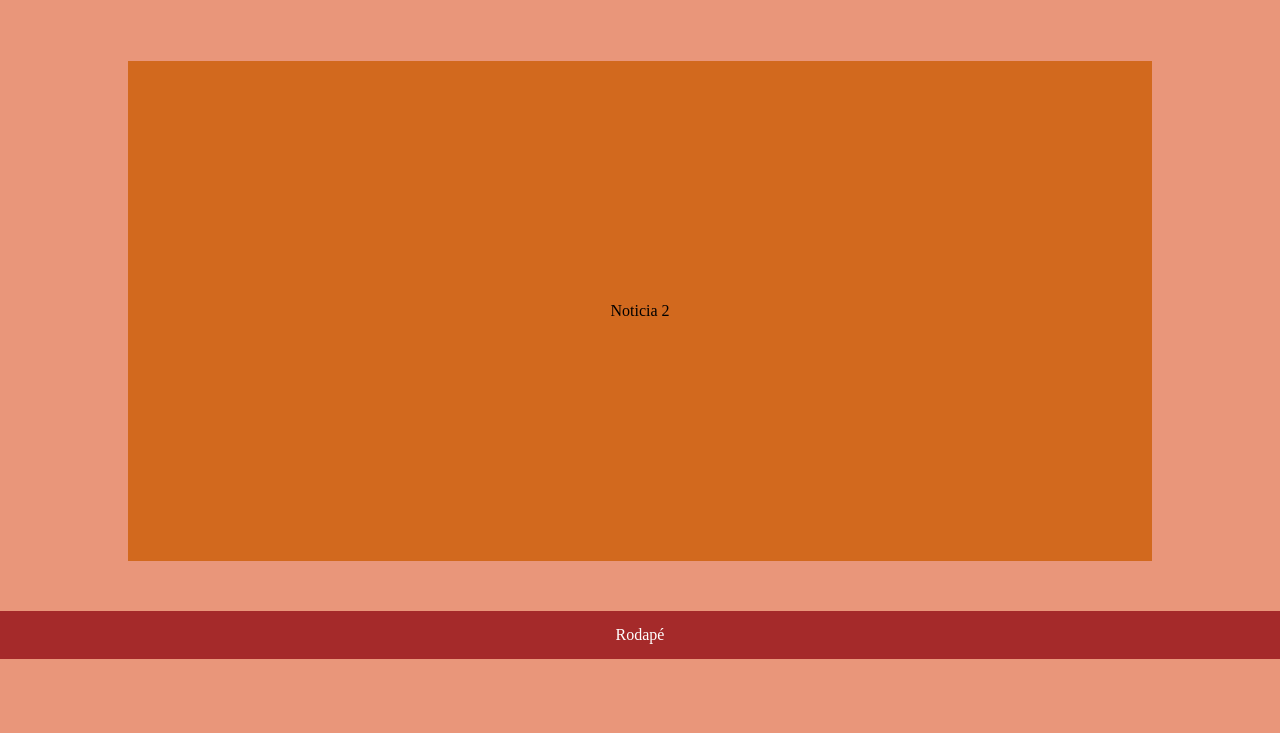
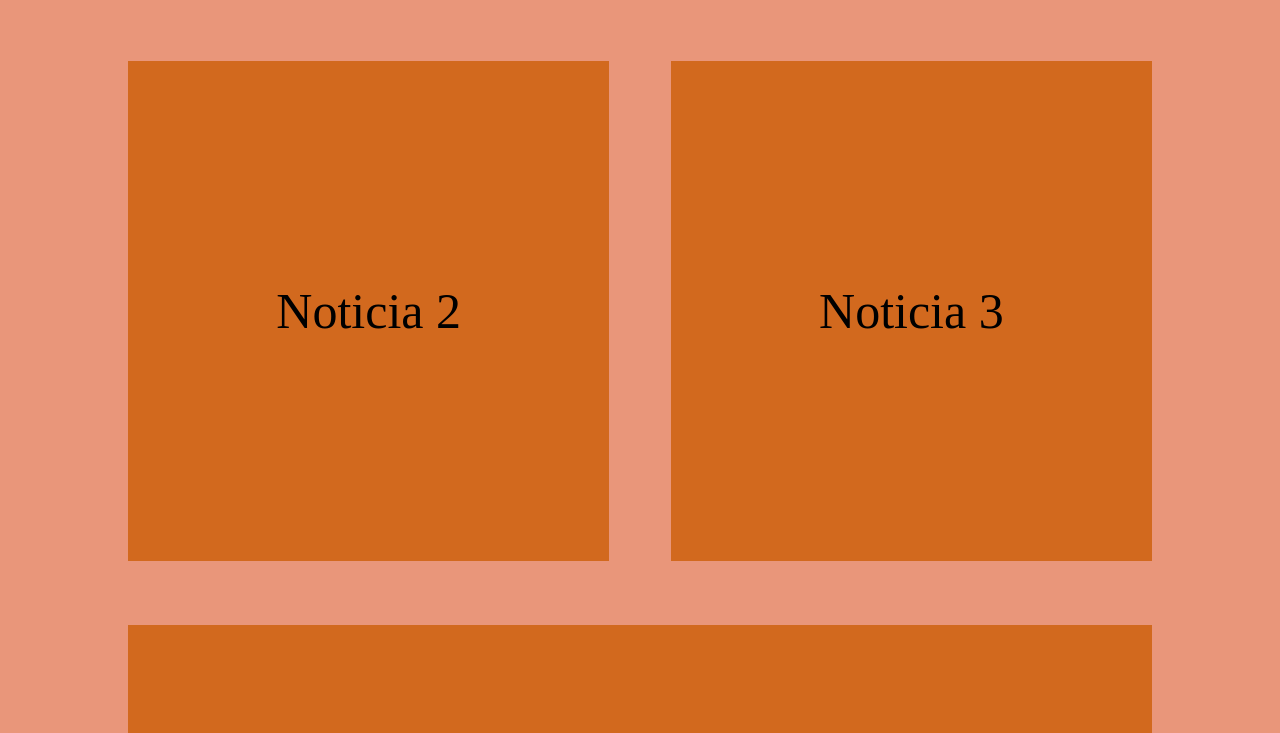
Before and after one commit to giuliacgoncalves/ExercicioBasicoCss, a plain HTML site: page trying-alone/index.html in a window 1280 px wide. Shown: the part 667-1400 px from the top of the page. Before the commit the page ends 1326 px from the top, so only its background shows below. Drawn offline with Linux system fonts and the light colour scheme.

Commit message:
Atualizações HTML e CSS
Adicionando noticia dividida e alterando CSS.

```diff
--- a/trying-alone/index.html
+++ b/trying-alone/index.html
@@ -22,7 +22,11 @@
     </header>
     <main class="mainIndex">
         <div class="noticia" id="noticia1">Noticia 1</div>
-        <div class="noticia" id="noticia2">Noticia 2</div>
+        <div class="noticiaDividida" id="noticia2">
+            <div class="divNoticia">Noticia 2</div>
+            <div class="divNoticia">Noticia 3</div>
+        </div>
+        <div class="noticia" id="noticia3">Noticia 4</div>
     </main>
     <footer class="footerIndex">Rodapé</footer>
 </body>
--- a/trying-alone/style.css
+++ b/trying-alone/style.css
@@ -56,7 +56,7 @@ body{
     height: 3rem;
     font-size: 20px;
     background-color: chocolate;
-    color: darksalmon;
+    color: rgb(236, 175, 155);
     border-radius: 10px;
 }
 
@@ -70,6 +70,7 @@ body{
 .noticia{
     width: 80%;
     height: 500px;
+    font-size: 50px;
     background-color: chocolate;
     margin-top: 8vh;
     display: flex;
@@ -77,12 +78,32 @@ body{
     align-items: center;
 }
 
+.noticiaDividida{
+    width: 80%;
+    height: 500px;
+    font-size: 50px;
+    margin-top: 8vh;
+    display: flex;
+    justify-content: space-between;
+    align-items: center;
+}
+
+.divNoticia{
+    width: 47%;
+    height: 500px;
+    background-color: chocolate;
+    display: flex;
+    justify-content: space-evenly;
+    align-items: center;
+}
+
 .footerIndex{
     width: 100%;
     height: 3rem;
     margin-top: 50px;
+    font-size: 20px;
     background-color: brown;
-    color: white;
+    color: darksalmon;
     display: flex;
     justify-content: center;
     align-items: center;
```
